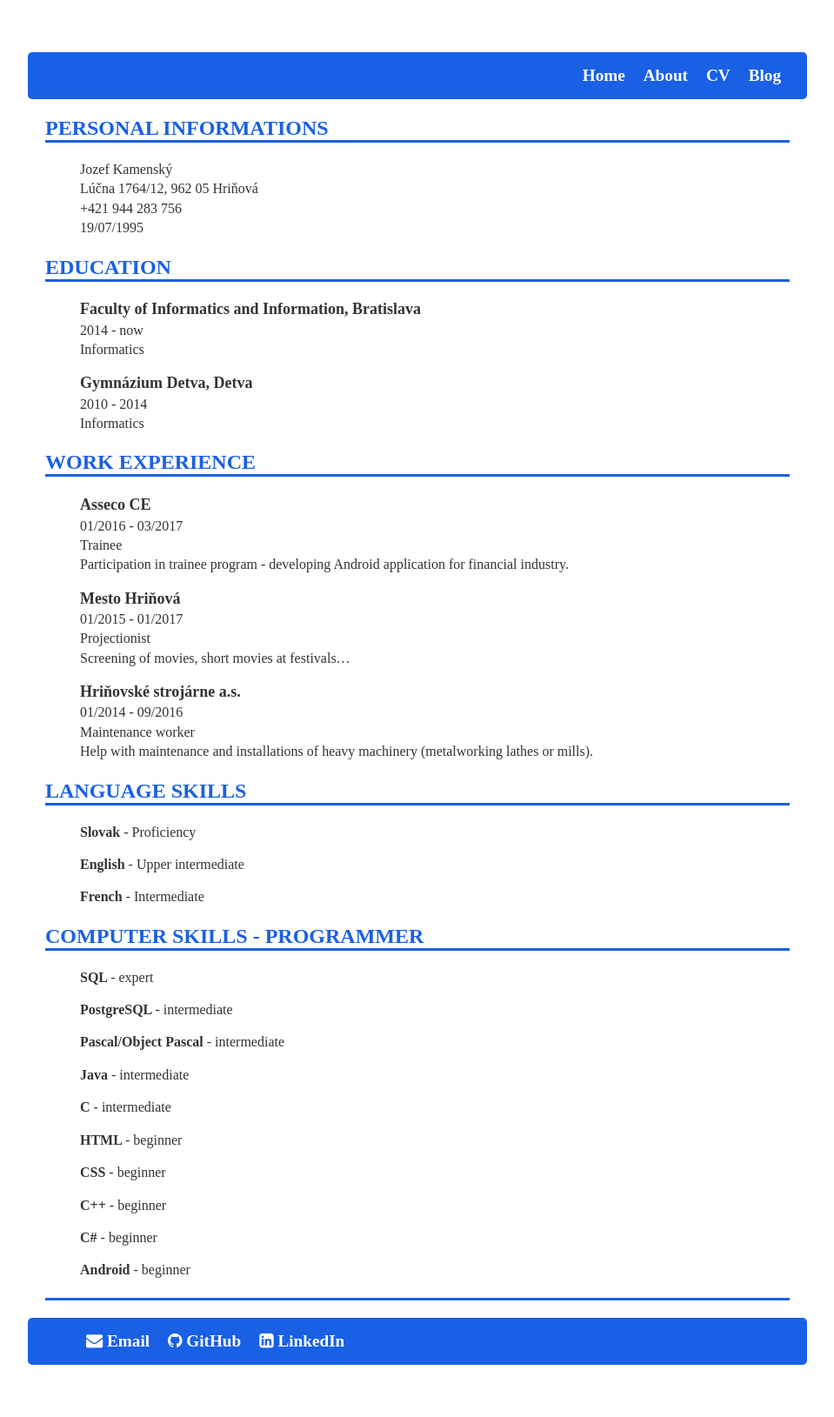
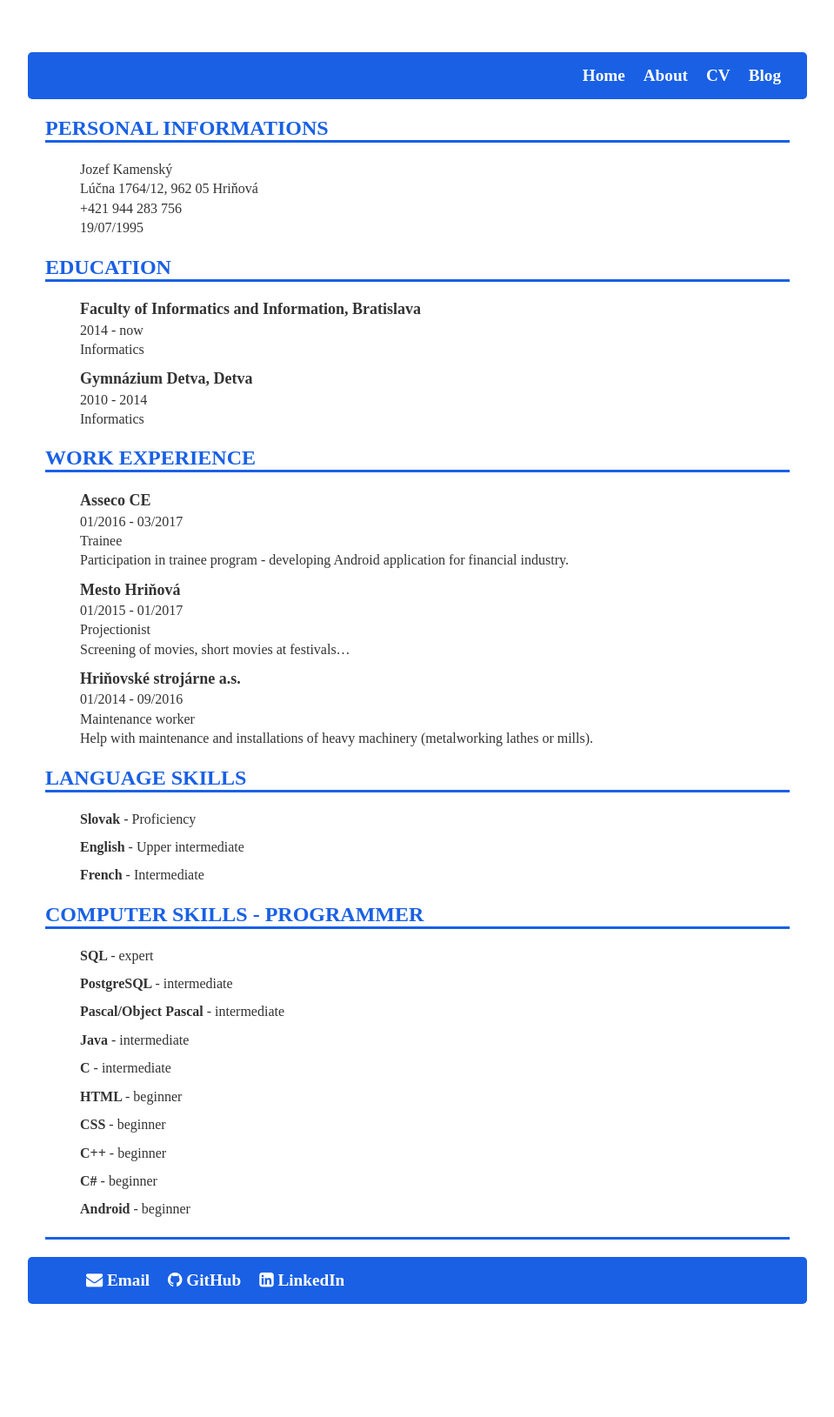
Before and after one commit to JozefKamensky/jozefkamensky.github.io, a Jekyll site: the page built from cv/index.html, in a window 1280 px wide. Shown: the whole page at 87% size, without its empty margins (160-1119 px from the left). Built offline with Jekyll 4.4.1, drawn with Linux system fonts in a browser that asks for light colours; after the commit the page ends 1559 px from its top, so only the background shows below that.

Commit message:
CV spacing changes

```diff
--- a/css/main.css
+++ b/css/main.css
@@ -48,7 +48,7 @@ div.container:after {
     color: #1960e5;
 }
 .resume-content {
-    margin: 15px 0 0 40px;
+    margin: 10px 0 0 40px;
 }
 .resume-content p,.title {
     padding: 0;
```
